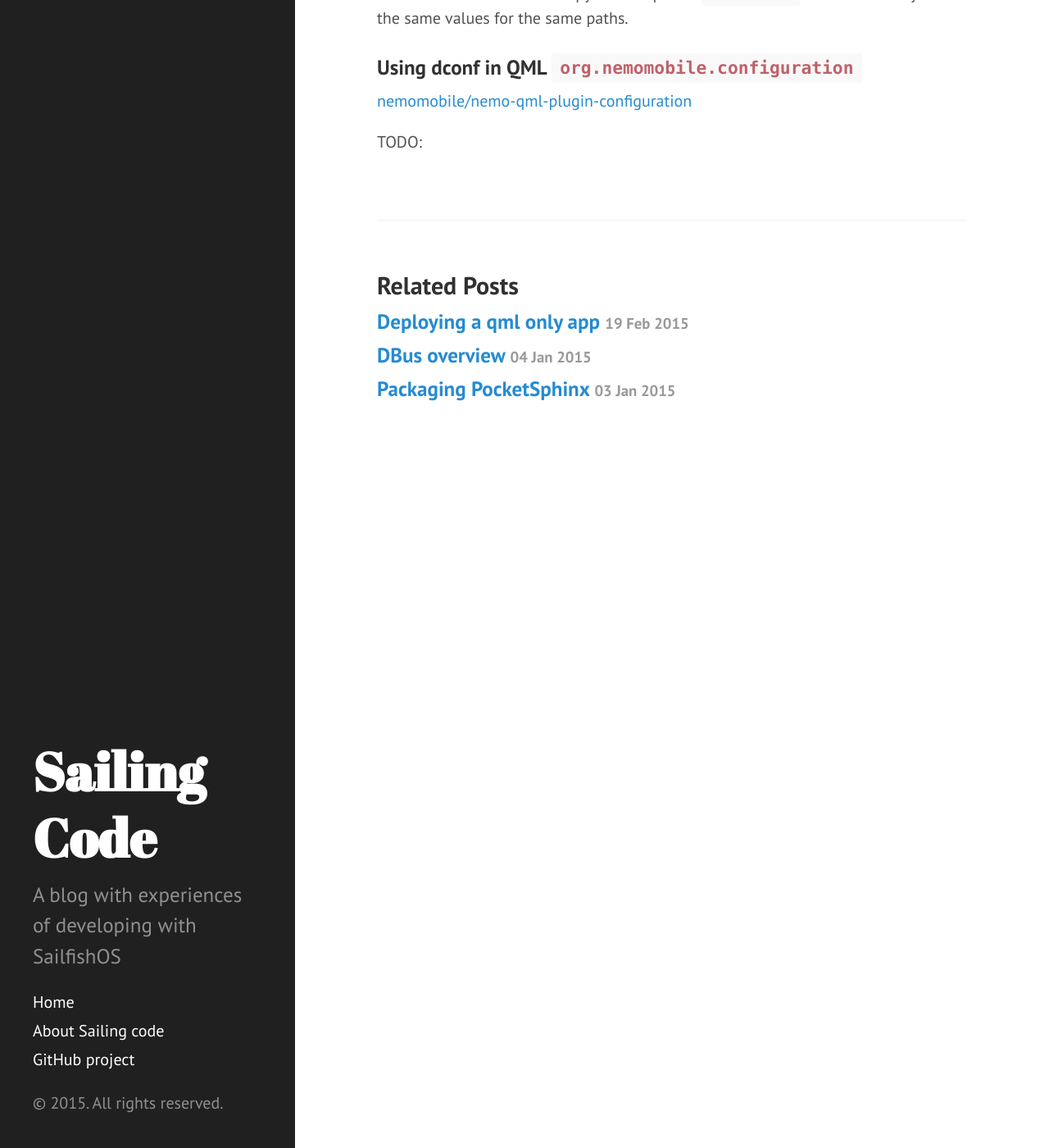
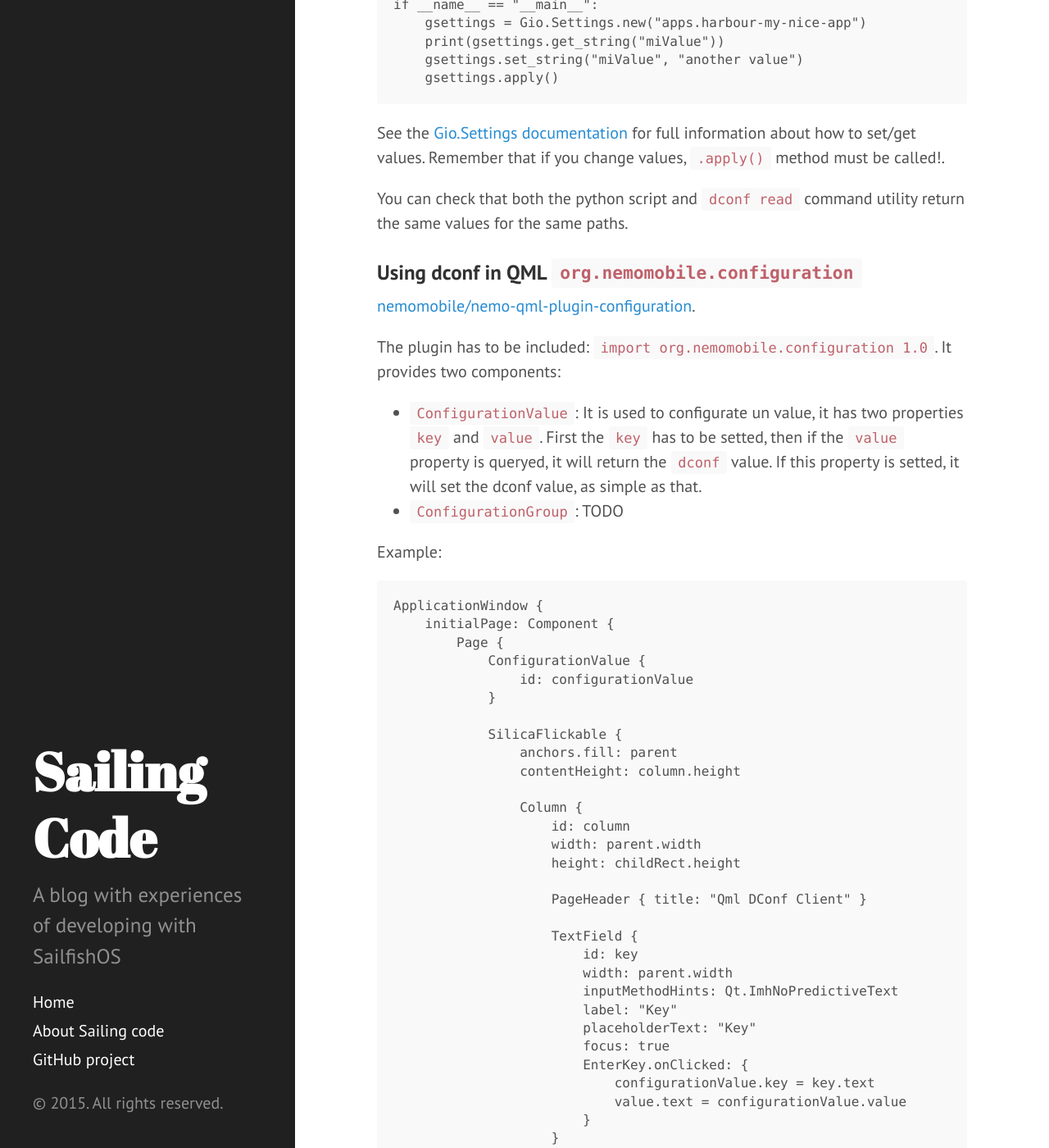
Before and after one commit to NickCis/sailing-code, a Jekyll site: the page built from _posts/2015-01-05-dconf.md, in a window 1280 px wide and 1400 px high, scrolled down 3529 px. Shown: the whole window at 82% size. Built offline with Jekyll 4.4.1, drawn with Linux system fonts in a browser that asks for light colours; some of the changed text lies outside the part shown.

Commit message:
Adding dconf qml example

```diff
--- a/_posts/2015-01-05-dconf.md
+++ b/_posts/2015-01-05-dconf.md
@@ -56,6 +56,9 @@ According to [mer](https://github.com/mer-packages/dconf). But, [harbour doesn't
       dump              Dump an entire subpath to stdout
       load              Populate a subpath from stdin
 
+The basic ussage is simple:
+* Reading values: `dconf read /my/app/key` the value will be printed.
+* Writing values: `dconf write /my/app/key <value>`, `<value>` is the value that is going to be saved on that key. Remember, that it has to have GVariant format. Ie, if you want to write a string: `dconf write /my/app/key '"this is the value"'` (yes, it has quotes in the quoted value). For booleans `<value>` will be `true` or `false`.
 
 ### Using dconf in python through GSettings
 
@@ -112,6 +115,68 @@ You can check that both the python script and `dconf read` command utility retur
 
 ### Using dconf in QML `org.nemomobile.configuration`
 
-[nemomobile/nemo-qml-plugin-configuration](https://github.com/nemomobile/nemo-qml-plugin-configuration/)
+[nemomobile/nemo-qml-plugin-configuration](https://github.com/nemomobile/nemo-qml-plugin-configuration/).
+
+The plugin has to be included: `import org.nemomobile.configuration 1.0`. It provides two components:
+
+* `ConfigurationValue`: It is used to configurate un value, it has two properties `key` and `value`. First the `key` has to be setted, then if the `value` property is queryed, it will return the `dconf` value. If this property is setted, it will set the dconf value, as simple as that.
+* `ConfigurationGroup`: TODO
+
+
+Example:
+
+    ApplicationWindow {
+        initialPage: Component {
+            Page {
+                ConfigurationValue {
+                    id: configurationValue
+                }
+
+                SilicaFlickable {
+                    anchors.fill: parent
+                    contentHeight: column.height
+
+                    Column {
+                        id: column
+                        width: parent.width
+                        height: childRect.height
+
+                        PageHeader { title: "Qml DConf Client" }
+
+                        TextField {
+                            id: key
+                            width: parent.width
+                            inputMethodHints: Qt.ImhNoPredictiveText
+                            label: "Key"
+                            placeholderText: "Key"
+                            focus: true
+                            EnterKey.onClicked: {
+                                configurationValue.key = key.text
+                                value.text = configurationValue.value
+                            }
+                        }
+
+                        TextField {
+                            id: value
+                            width: parent.width
+                            inputMethodHints: Qt.ImhNoPredictiveText
+                            label: "Value"
+                            placeholderText: "Value"
+                            EnterKey.onClicked: {
+                                configurationValue.value = value.text
+                            }
+                        }
+                    }
+                }
+            }
+        }
+    }
+
+In this example, when the key field is setted and the enter key is hit, the value field will be filled with the dconf value. If in the value TextField is chaged, and the enter key is pressed, the value will be saved.
+
+[Download example]({{site.baseurl}}/example/dconf-client-qml.zip).
+
+
+
 
 TODO:
```
Also changed, not shown: 1 other file.
